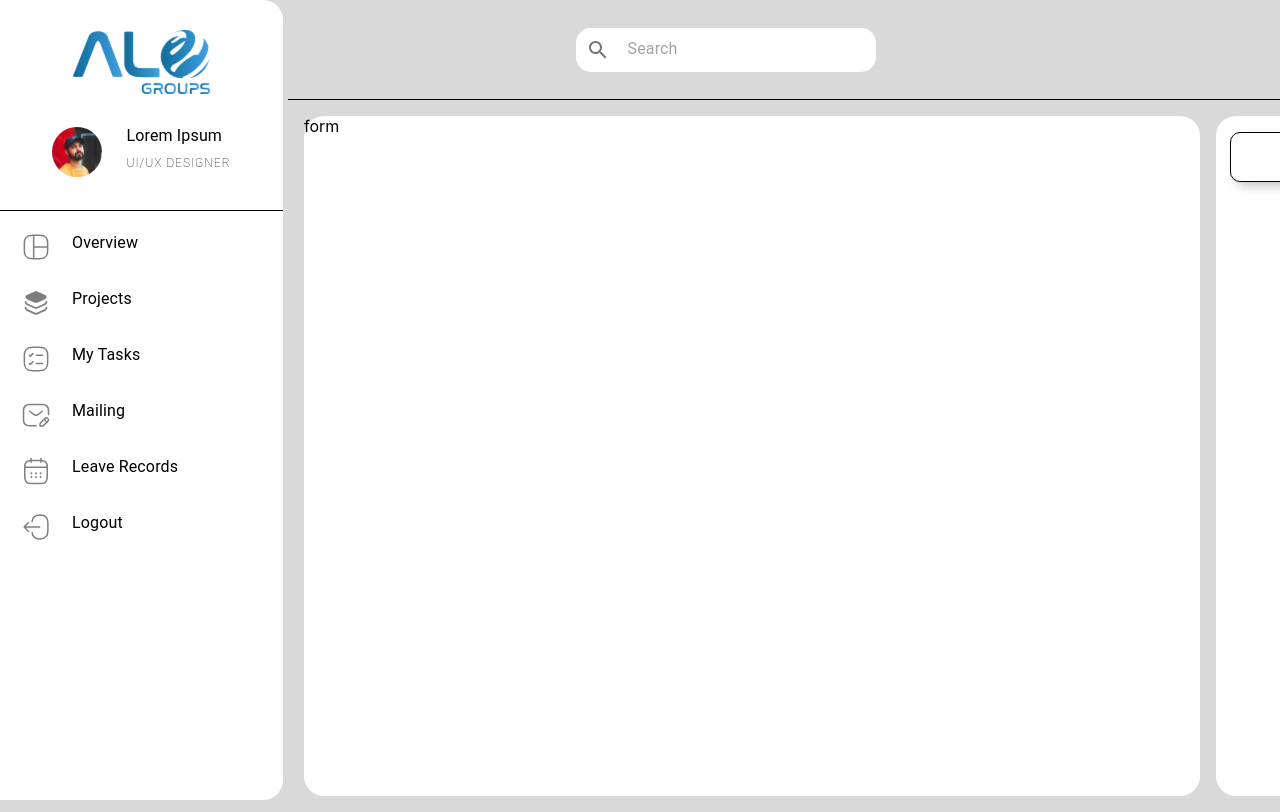
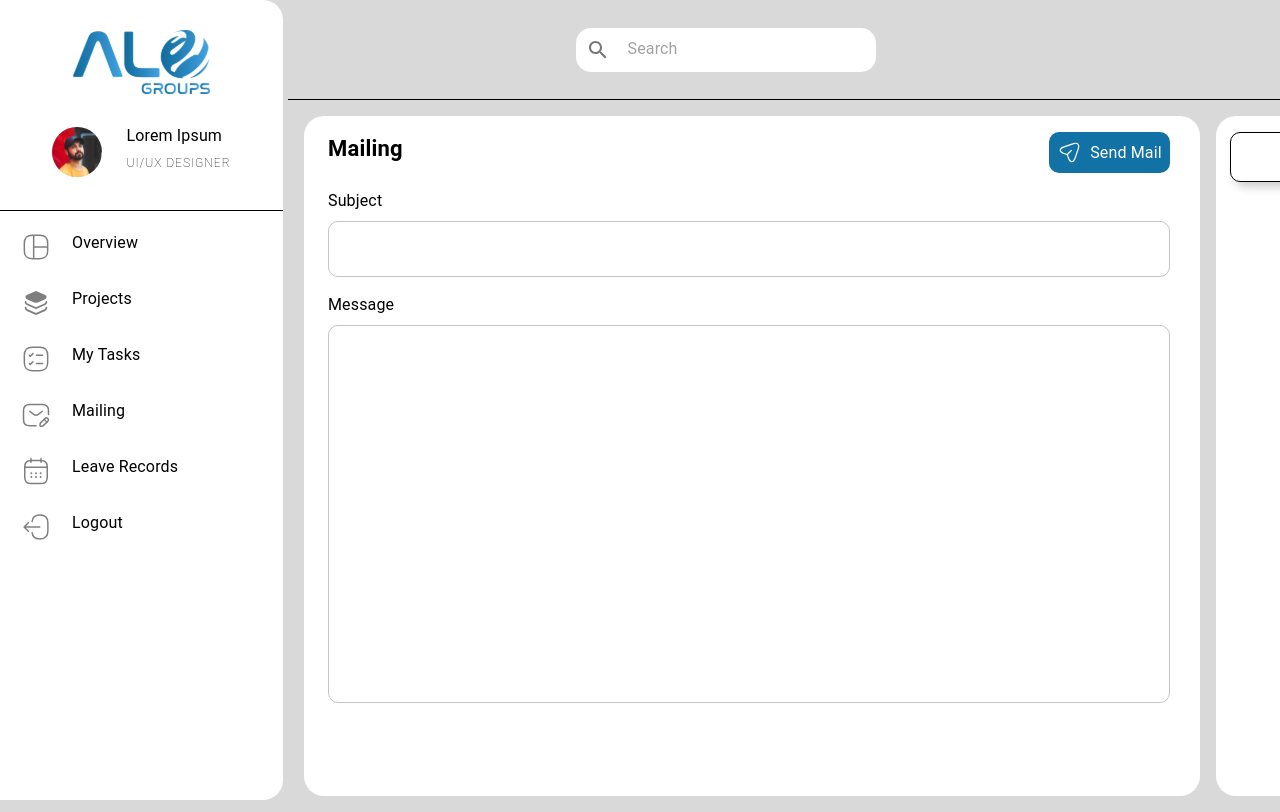
Before and after one commit to adharsh2000/alo_group, a React (Create React App) app: page /mailing in a window 1280 px wide. Shown: the top 812 px of the page. Built offline with nearby package versions, Linux system fonts and the light colour scheme.

Commit message:
mail form completed

```diff
--- /dev/null
+++ b/src/Components/Form/EmpMailForm.jsx
@@ -0,0 +1,52 @@
+import React from "react";
+import { Box, TextField, Typography, useTheme } from "@mui/material";
+import SendIcon from "../../Icons/SendIcon.svg";
+
+const EmpMailForm = () => {
+  const theme = useTheme();
+  const mainColor = theme?.palette?.primary?.main;
+
+  return (
+    <Box component="form" width="94%" mx={3} my={2}>
+      <Box display="flex" justifyContent="space-between">
+        <Typography fontWeight="bold" fontSize="22px">
+          Mailing
+        </Typography>
+        <Box
+          component="button"
+          bgcolor={mainColor}
+          display="flex"
+          p={1}
+          gap={1}
+          alignItems="center"
+          justifyContent="space-evenly"
+          border="none"
+          borderRadius="10px"
+          sx={{
+            cursor:'pointer',
+          }}
+        >
+          <img src={SendIcon} alt="send" width={25} />
+          <Typography component="h4" variant="body1" color="#fff">
+            Send Mail
+          </Typography>
+        </Box>
+      </Box>
+      <Box my={2}>
+        <Typography mb={1}>Subject</Typography>
+        <TextField fullWidth />
+      </Box>
+      <Box my={2}>
+        <Typography mb={1}>Message</Typography>
+        <TextField
+          id="outlined-multiline-static"
+          fullWidth
+          multiline
+          rows={15}
+        />
+      </Box>
+    </Box>
+  );
+};
+
+export default EmpMailForm;
--- a/src/Pages/Employee/EmpMail.jsx
+++ b/src/Pages/Employee/EmpMail.jsx
@@ -3,6 +3,7 @@ import { Box, Typography, useTheme } from "@mui/material";
 import UserNavbar from "../../Components/UserComponents/UserNavbar";
 import UserHeader from "../../Components/UserComponents/UserHeader";
 import MailIcon from "../../Icons/MailIcon.svg";
+import EmpMailForm from "../../Components/Form/EmpMailForm";
 
 const EmpMail = () => {
   const theme = useTheme();
@@ -27,7 +28,7 @@ const EmpMail = () => {
           height={"85vh"}
         >
           <Box bgcolor={paper} flex={3} borderRadius="20px">
-            form
+            <EmpMailForm />
           </Box>
           <Box bgcolor={paper} flex={1} display="flex" justifyContent="center" borderRadius="20px">
             <Box
```
Also changed, not shown: src/Icons/SendIcon.svg (added).
